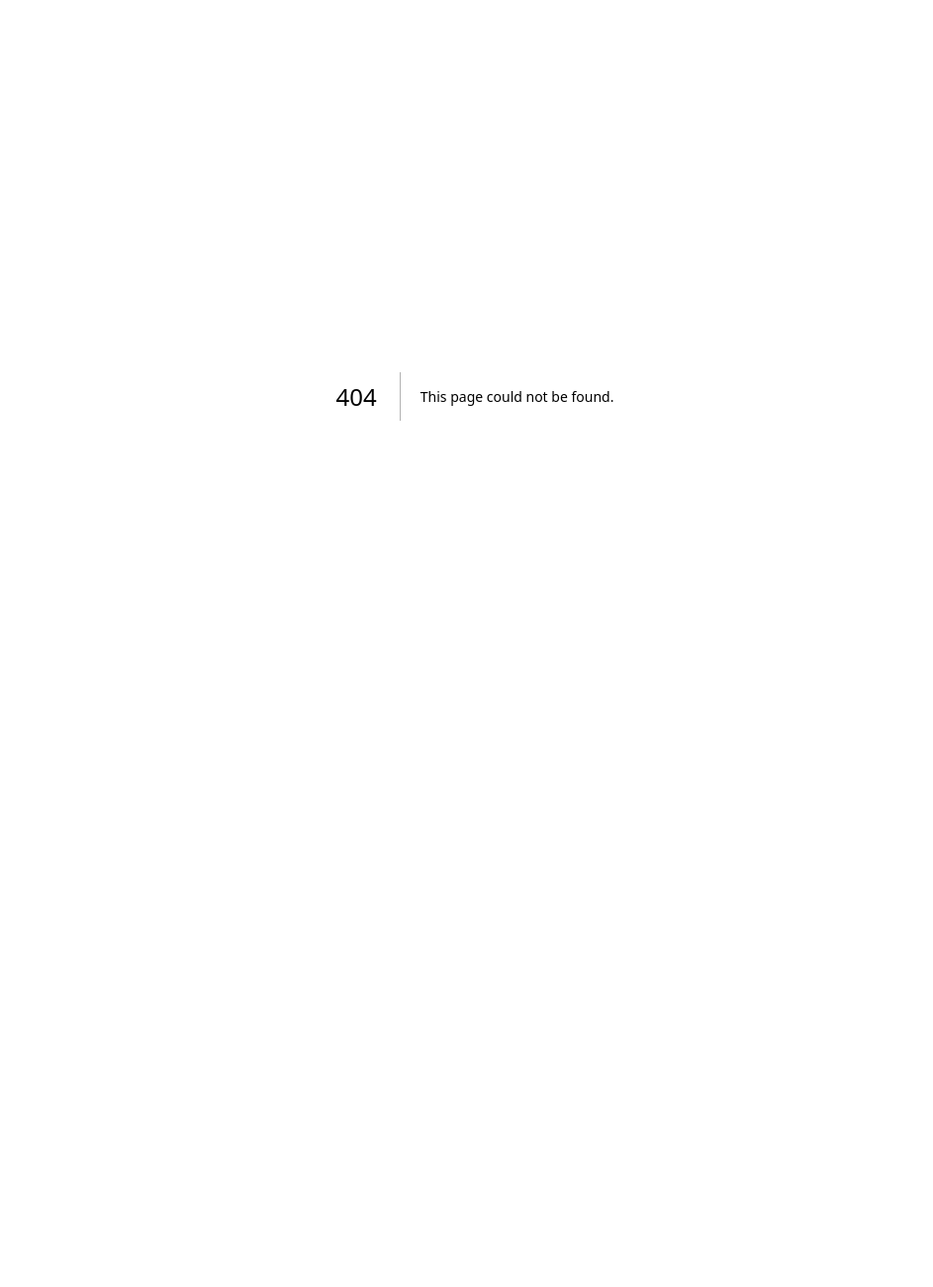
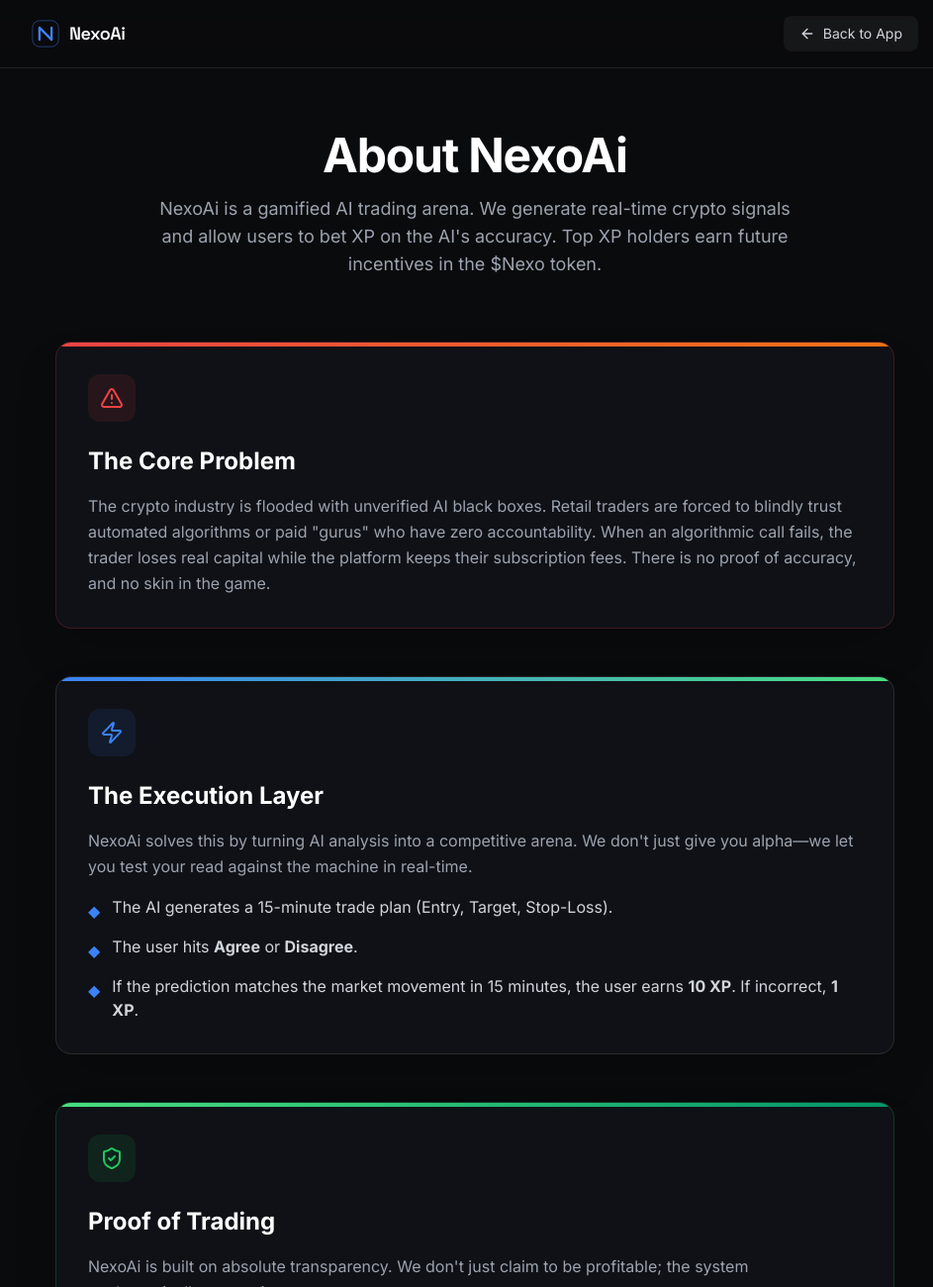
Before and after one commit to drmukty/nexoagent, a Next.js app: page /about in a window 1280 px wide. Before the commit this address had no page. Shown: the top 1300 px of the page at 99% size, without its empty margins (160-1103 px from the left). Before the commit the page ends 800 px from the top, so only its background shows below. Built offline with nearby package versions, Linux system fonts and the light colour scheme.

Commit message:
Add About page for NexoAi with detailed sections
This file introduces the About page for NexoAi, detailing its features and functionalities. It includes sections on the core problem, execution layer, proof of trading, and token incentives.

```diff
--- /dev/null
+++ b/src/app/about/page.tsx
@@ -0,0 +1,130 @@
+import Link from 'next/link';
+import { Logo } from '@/components/Logo';
+import { ArrowLeft, ShieldCheck, Zap, AlertTriangle, TrendingUp } from 'lucide-react';
+
+export const metadata = {
+  title: 'About NexoAi | The AI Trading Arena',
+  description: 'Learn how NexoAi turns AI crypto analysis into a competitive prediction market. Verifiable proof of trading, non-custodial auth, and $Nexo token incentives.',
+};
+
+export default function AboutPage() {
+  return (
+    <div className="min-h-screen bg-[#0A0B0D] text-white">
+      {/* Header */}
+      <header className="sticky top-0 z-30 border-b border-white/10 bg-[#0A0B0D]/80 px-6 py-4 backdrop-blur-md">
+        <div className="mx-auto flex max-w-4xl items-center justify-between">
+          <Link href="/" className="flex items-center gap-2 transition-opacity hover:opacity-80">
+            <Logo />
+          </Link>
+          <Link
+            href="/"
+            className="flex items-center gap-2 rounded-lg bg-white/5 px-4 py-2 text-sm text-gray-300 transition-colors hover:bg-white/10 hover:text-white"
+          >
+            <ArrowLeft className="h-4 w-4" /> Back to App
+          </Link>
+        </div>
+      </header>
+
+      {/* Main Content */}
+      <main className="mx-auto max-w-4xl px-6 py-16">
+
+        <div className="mb-16 text-center">
+          <h1 className="mb-4 text-4xl font-bold tracking-tight text-white sm:text-5xl">
+            About NexoAi
+          </h1>
+          <p className="mx-auto max-w-2xl text-lg text-gray-400">
+            NexoAi is a gamified AI trading arena. We generate real-time crypto signals and allow users to bet XP on the AI's accuracy. Top XP holders earn future incentives in the $Nexo token.
+          </p>
+        </div>
+
+        <div className="space-y-12">
+          {/* Section 1 */}
+          <section className="rounded-2xl border border-red-500/20 bg-[#0F1116] p-8 shadow-2xl relative overflow-hidden">
+            <div className="absolute top-0 left-0 w-full h-1 bg-gradient-to-r from-red-500 to-orange-500"></div>
+            <div className="mb-6 flex h-12 w-12 items-center justify-center rounded-xl bg-red-500/10">
+              <AlertTriangle className="h-6 w-6 text-red-500" />
+            </div>
+            <h2 className="mb-4 text-2xl font-bold text-white">The Core Problem</h2>
+            <p className="text-base leading-relaxed text-gray-400">
+              The crypto industry is flooded with unverified AI black boxes. Retail traders are forced to blindly trust automated algorithms or paid "gurus" who have zero accountability. When an algorithmic call fails, the trader loses real capital while the platform keeps their subscription fees. There is no proof of accuracy, and no skin in the game.
+            </p>
+          </section>
+
+          {/* Section 2 */}
+          <section className="rounded-2xl border border-white/10 bg-[#0F1116] p-8 shadow-2xl relative overflow-hidden">
+            <div className="absolute top-0 left-0 w-full h-1 bg-gradient-to-r from-nexo-blue to-green-400"></div>
+            <div className="mb-6 flex h-12 w-12 items-center justify-center rounded-xl bg-nexo-blue/10">
+              <Zap className="h-6 w-6 text-nexo-blue" />
+            </div>
+            <h2 className="mb-4 text-2xl font-bold text-white">The Execution Layer</h2>
+            <p className="text-base leading-relaxed text-gray-400 mb-4">
+              NexoAi solves this by turning AI analysis into a competitive arena. We don't just give you alpha—we let you test your read against the machine in real-time.
+            </p>
+            <ul className="space-y-3 text-gray-300">
+              <li className="flex items-start gap-3">
+                <span className="mt-1 text-nexo-blue">◆</span>
+                <span>The AI generates a 15-minute trade plan (Entry, Target, Stop-Loss).</span>
+              </li>
+              <li className="flex items-start gap-3">
+                <span className="mt-1 text-nexo-blue">◆</span>
+                <span>The user hits <strong>Agree</strong> or <strong>Disagree</strong>.</span>
+              </li>
+              <li className="flex items-start gap-3">
+                <span className="mt-1 text-nexo-blue">◆</span>
+                <span>If the prediction matches the market movement in 15 minutes, the user earns <strong>10 XP</strong>. If incorrect, <strong>1 XP</strong>.</span>
+              </li>
+            </ul>
+          </section>
+
+          {/* Section 3 */}
+          <section className="rounded-2xl border border-green-500/20 bg-[#0F1116] p-8 shadow-2xl relative overflow-hidden">
+            <div className="absolute top-0 left-0 w-full h-1 bg-gradient-to-r from-green-400 to-emerald-600"></div>
+            <div className="mb-6 flex h-12 w-12 items-center justify-center rounded-xl bg-green-500/10">
+              <ShieldCheck className="h-6 w-6 text-green-500" />
+            </div>
+            <h2 className="mb-4 text-2xl font-bold text-white">Proof of Trading</h2>
+            <p className="text-base leading-relaxed text-gray-400 mb-4">
+              NexoAi is built on absolute transparency. We don't just claim to be profitable; the system mathematically proves it.
+            </p>
+            <ul className="space-y-3 text-sm text-gray-400">
+              <li className="flex items-start gap-3">
+                <span className="mt-1 text-green-500">◆</span>
+                <span><strong>Immutable Timestamps:</strong> Trade plans are locked into the database instantly.</span>
+              </li>
+              <li className="flex items-start gap-3">
+                <span className="mt-1 text-green-500">◆</span>
+                <span><strong>Zero Front-Running:</strong> Once a bet is placed, the entry, target, and stop-loss cannot be manipulated.</span>
+              </li>
+              <li className="flex items-start gap-3">
+                <span className="mt-1 text-green-500">◆</span>
+                <span><strong>Oracle Resolution:</strong> At exactly 15 minutes, the server fetches real-time data to resolve the bet. The browser has zero influence.</span>
+              </li>
+            </ul>
+          </section>
+
+          {/* Section 4 */}
+          <section className="rounded-2xl border border-purple-500/20 bg-[#0F1116] p-8 shadow-2xl relative overflow-hidden">
+            <div className="absolute top-0 left-0 w-full h-1 bg-gradient-to-r from-purple-500 to-pink-500"></div>
+            <div className="mb-6 flex h-12 w-12 items-center justify-center rounded-xl bg-purple-500/10">
+              <TrendingUp className="h-6 w-6 text-purple-500" />
+            </div>
+            <h2 className="mb-4 text-2xl font-bold text-white">$Nexo Token Incentives</h2>
+            <p className="text-base leading-relaxed text-gray-400">
+              The Global Leaderboard acts as a verifiable record of every trader's accuracy. It is not just a game—top-performing traders on the leaderboard earn future incentives and airdrops in the <strong>$Nexo token</strong>. We gamify trading accountability and reward the best players.
+            </p>
+          </section>
+        </div>
+
+        <div className="mt-16 text-center">
+          <Link
+            href="/"
+            className="inline-flex items-center justify-center rounded-xl bg-nexo-blue px-8 py-4 font-semibold text-white transition-all hover:bg-blue-600 shadow-[0_0_20px_rgba(59,130,246,0.3)]"
+          >
+            Launch NexoAi App
+          </Link>
+        </div>
+
+      </main>
+    </div>
+  );
+}
```
